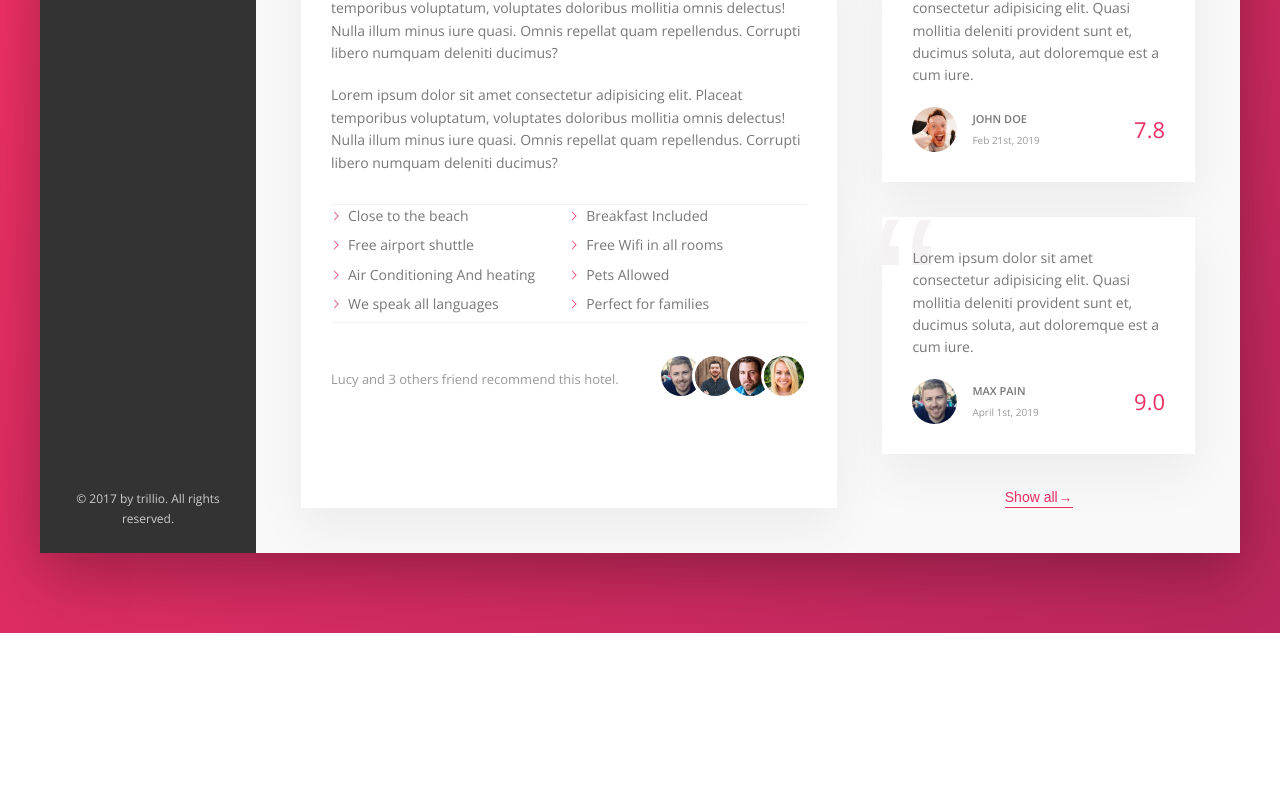
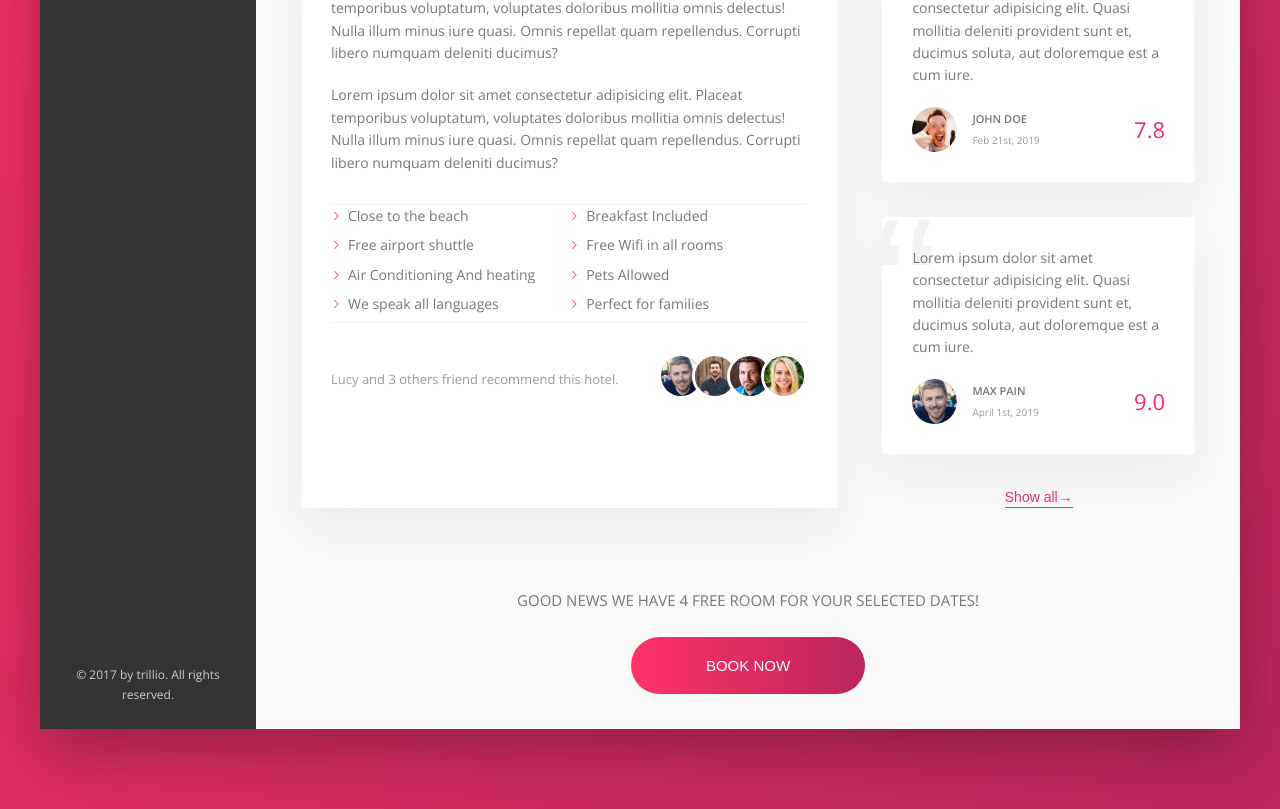
Before and after one commit to akshayr20/Hotel-Booking, an Angular app: page / in a window 1280 px wide. Shown: the part 514-1323 px from the top of the page. Before the commit the page ends 1147 px from the top, so only its background shows below. Built offline with nearby package versions, Linux system fonts and the light colour scheme.

Commit message:
added booking section markup and styling

```diff
--- a/src/app/app.module.ts
+++ b/src/app/app.module.ts
@@ -7,6 +7,7 @@ import { ContentComponent } from './content/content.component';
 import { SidebarComponent } from './sidebar/sidebar.component';
 import { HotelViewComponent } from './hotel-view/hotel-view.component';
 import { HotelDetailComponent } from './hotel-view/hotel-detail/hotel-detail.component';
+import { BookingComponent } from './booking/booking.component';
 
 @NgModule({
   declarations: [
@@ -15,7 +16,8 @@ import { HotelDetailComponent } from './hotel-view/hotel-detail/hotel-detail.com
     ContentComponent,
     SidebarComponent,
     HotelViewComponent,
-    HotelDetailComponent
+    HotelDetailComponent,
+    BookingComponent
   ],
   imports: [
     BrowserModule
--- /dev/null
+++ b/src/app/booking/booking.component.html
@@ -0,0 +1,7 @@
+<div class="cta">
+  <h2 class="cta__book-now">Good news we have 4 free room for your selected dates!</h2>
+  <button class="btn">
+    <span class="btn__visible">Book Now</span>
+    <span class="btn__invisible"> Only 4 rooms left</span>
+  </button>
+</div>
--- /dev/null
+++ b/src/app/booking/booking.component.scss
@@ -0,0 +1,59 @@
+@import '../../assets/sass/main';
+
+.cta {
+  padding: 3.5rem 0;
+  text-align: center;
+
+  &__book-now {
+    font-size: 1.5rem;
+    font-weight: 300;
+    margin-bottom: 2.5rem;
+    text-transform: uppercase;
+  }
+}
+
+.btn {
+  font-size: 1.5rem;
+  border: none;
+  font-weight: 300;
+  text-transform: uppercase;
+  border-radius: 100px;
+  background-image: linear-gradient(to right, var(--color-primary-light), var(--color-primary-dark));
+  color: #fff;
+  position: relative;
+  overflow: hidden;
+
+  & > * {
+    display: inline-block;
+    height: 100%;
+    width: 100%;
+    transition: all 0.2s;
+  }
+
+  &__visible {
+    padding: 2rem 7.5rem;
+  }
+
+  &__invisible {
+    position: absolute;
+    padding: 2rem 0;
+    left: 0;
+    top: -100%;
+  }
+
+  &:hover {
+    background-image: linear-gradient(to left, var(--color-primary-light), var(--color-primary-dark));
+  }
+
+  &:hover &__visible {
+    transform: translateY(-100%);
+  }
+  &:hover &__invisible {
+    top: 0;
+  }
+
+  &:focus {
+    outline: none;
+    animation: pulsate 1s infinite;
+  }
+}
--- /dev/null
+++ b/src/app/booking/booking.component.ts
@@ -0,0 +1,15 @@
+import { Component, OnInit } from '@angular/core';
+
+@Component({
+  selector: 'app-booking',
+  templateUrl: './booking.component.html',
+  styleUrls: ['./booking.component.scss']
+})
+export class BookingComponent implements OnInit {
+
+  constructor() { }
+
+  ngOnInit() {
+  }
+
+}
--- a/src/app/hotel-view/hotel-detail/hotel-detail.component.html
+++ b/src/app/hotel-view/hotel-detail/hotel-detail.component.html
@@ -64,3 +64,5 @@
 
   </div>
 </div>
+
+<app-booking></app-booking>
```
Also changed, not shown: 1 other file (tests, documents, lock files or other folders).
